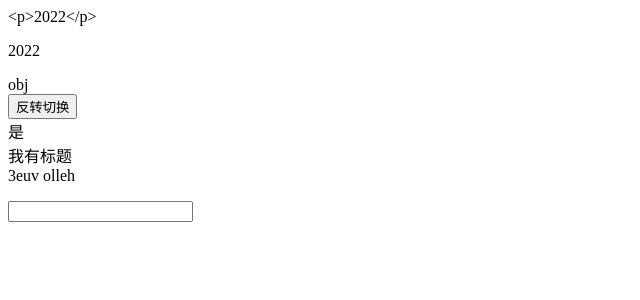
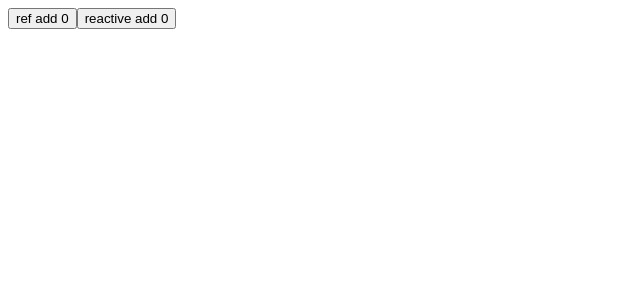
Before and after one commit to zhixi0912/study, a Vue app in the folder vue3/shopping-cart/: page /#/ in a window 1280 px wide. Shown: the top 300 px of the page, without its empty margins (0-640 px from the left). Built offline with nearby package versions, Linux system fonts and the light colour scheme.

Commit message:
响应式基础

```diff
--- a/vue3/shopping-cart/src/App.vue
+++ b/vue3/shopping-cart/src/App.vue
@@ -2,7 +2,8 @@
 // This starter template is using Vue 3 <script setup> SFCs
 // Check out https://vuejs.org/api/sfc-script-setup.html#script-setup
 // import Demo from './views/01-gitting-started/Demo.vue'
-import Demo from './views/02-template-syntax/Demo.vue'
+// import Demo from './views/02-template-syntax/Demo.vue'
+import Demo from './views/03-reactivity-fundament/Demo.vue'
 </script>
 
 <template>
--- /dev/null
+++ b/vue3/shopping-cart/src/views/03-reactivity-fundament/Demo.vue
@@ -0,0 +1,24 @@
+<template>
+    <div>
+        <button @click="handelClickRef">ref add {{count}}</button>
+        <button @click="handelClickRec">reactive add {{state.count}}</button>
+    </div>
+</template>
+
+<script setup>
+ import { ref, reactive  } from 'vue';
+ const count = ref(0)
+ const state = reactive({
+    count: 0
+ })
+ const handelClickRef = ()=>{
+    count.value++
+ }
+ const handelClickRec = ()=>{
+    state.count++
+ }
+</script>
+
+<style lang="css">
+
+</style>
```
Also changed, not shown: vue3/shopping-cart/src/views/04-computed-properties/Demo.vue (added, +13 -0 lines), 1 other file (tests, documents, lock files or other folders).
